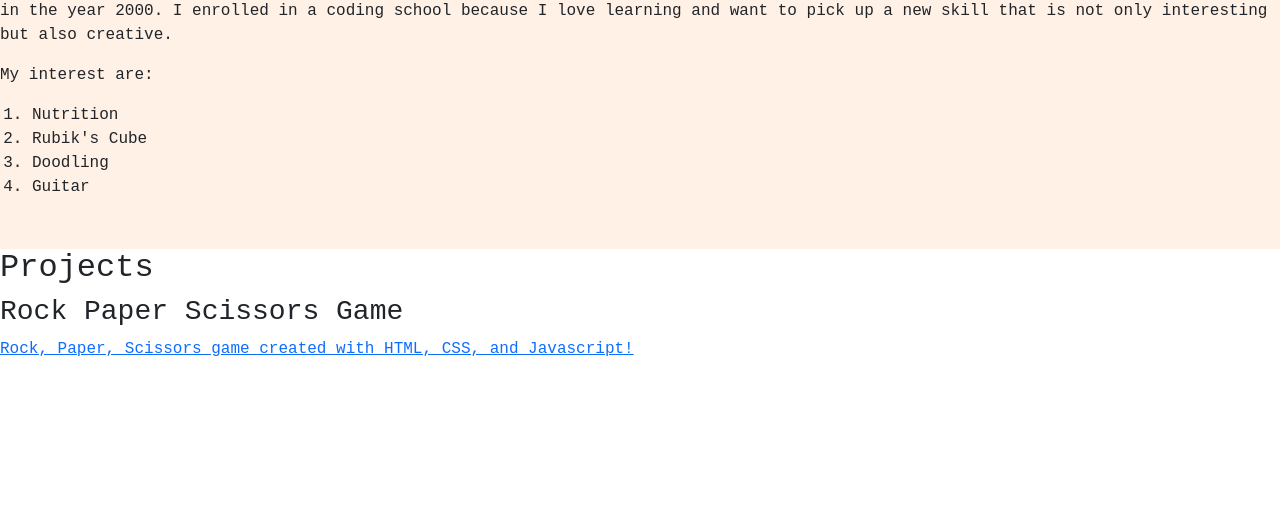
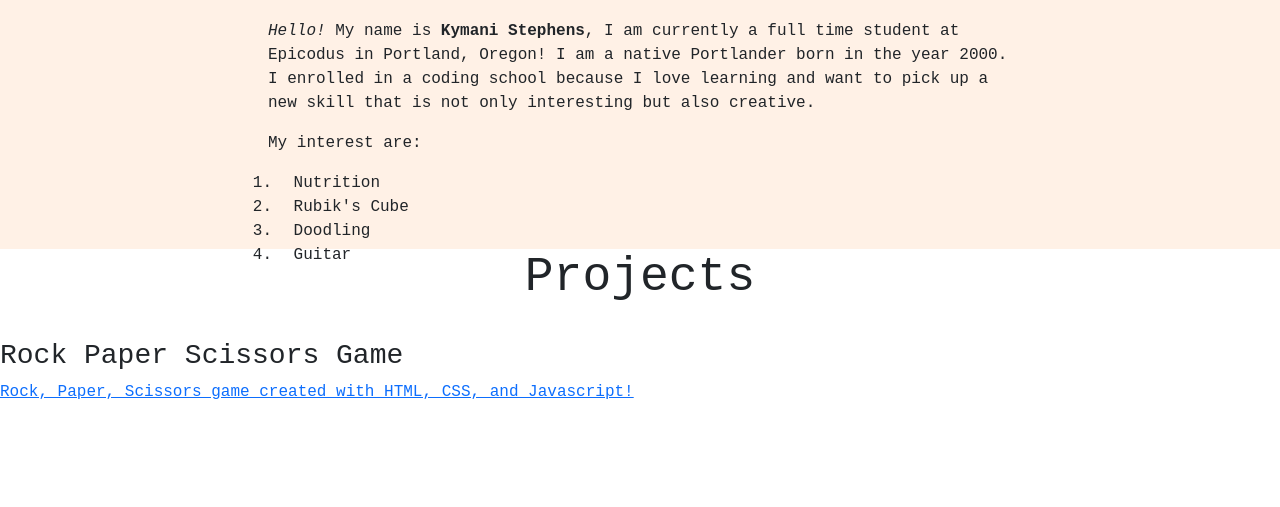
Before and after one commit to krs00/portfolio-landing-page, a website: page index.html in a window 1280 px wide. Shown: the part 611-1118 px from the top of the page. Drawn offline with nearby package versions, Linux system fonts and the light colour scheme.

Commit message:
center section title text

```diff
--- a/css/styles.css
+++ b/css/styles.css
@@ -114,3 +114,14 @@ p, h1, h2, h3, h4, h5, h6 {
 
 
 /* PAGE SECTIONS END */
+
+.container {
+    max-width: 60%;
+}
+
+.section-title {
+    display: flex;
+    justify-content: center;
+    font-size: 6vh;
+    margin-bottom: 4vh;
+}
--- a/index.html
+++ b/index.html
@@ -42,20 +42,20 @@
     <!-- START PROJECTS SECTION -->
 
     <section id="about-section">
-        <h2>About Me</h2>
-        <p class="about-text"><em>Hello!</em> My name is <strong>Kymani Stephens</strong>, I am currently
+        <h2 class="section-title">About Me</h2>
+        <p class="about-text container"><em>Hello!</em> My name is <strong>Kymani Stephens</strong>, I am currently
             a full time student at Epicodus in Portland, Oregon! I am a native
             Portlander born in the year 2000. I enrolled in
             a coding school because I love learning and want to pick up a new skill that is
             not only interesting but also creative.
         </p>
 
-        <p>My interest are:
-            <ol>
-                <li>Nutrition</li>
-                <li>Rubik's Cube</li>
-                <li>Doodling</li>
-                <li>Guitar</li>
+        <p class="about-text container">My interest are:
+            <ol class="about-text">
+                <li class="container">Nutrition</li>
+                <li class="container">Rubik's Cube</li>
+                <li class="container">Doodling</li>
+                <li class="container">Guitar</li>
 
             </ol>
         </p>
@@ -68,7 +68,7 @@
 
     <section id="projects-section">
 
-        <h2>Projects</h2>
+        <h2 class="section-title">Projects</h2>
 
         <h3>Rock Paper Scissors Game</h3>
         <a href="https://krs00.github.io/rock-paper-scissors-game/">Rock, Paper, Scissors game created with HTML, CSS, and Javascript!</a>
```
